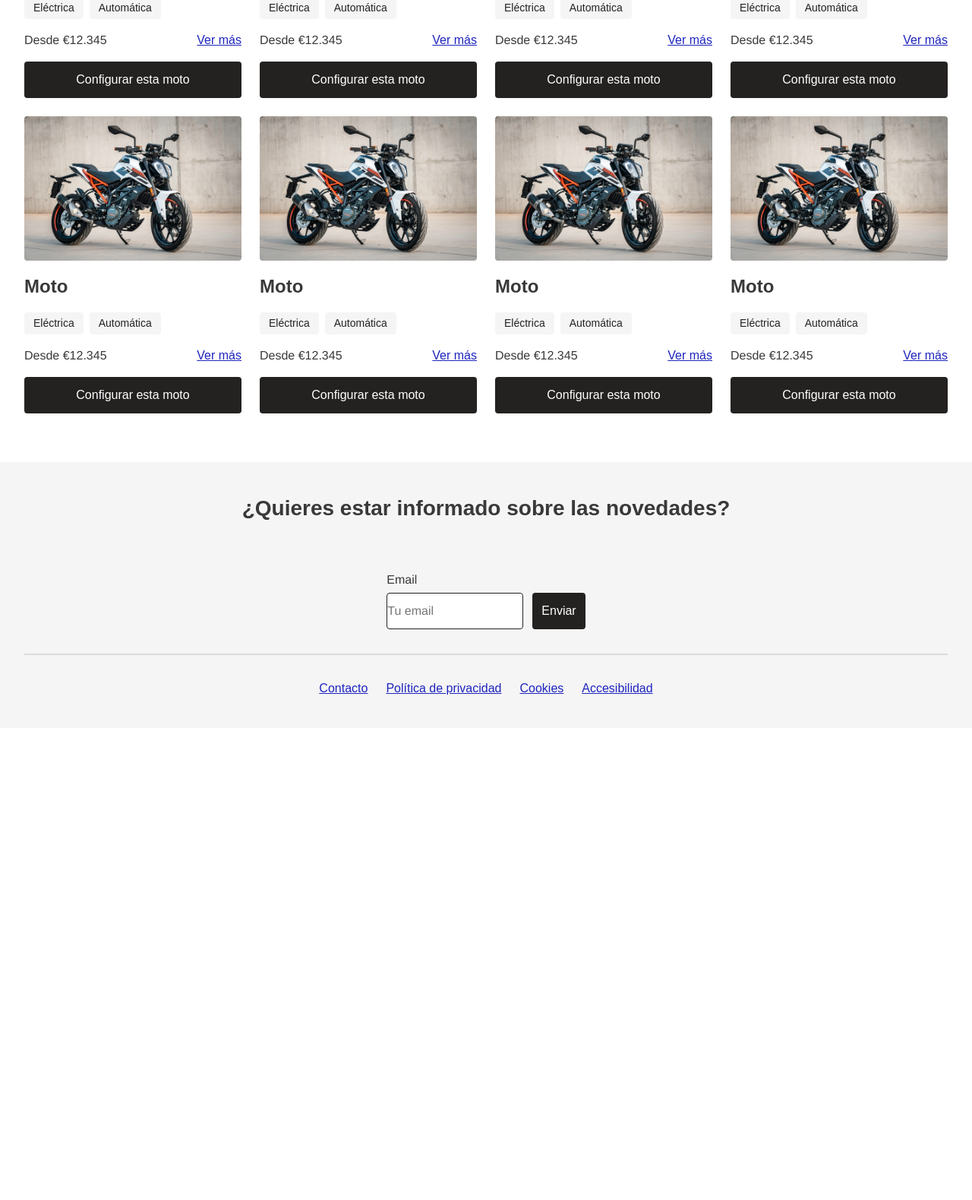
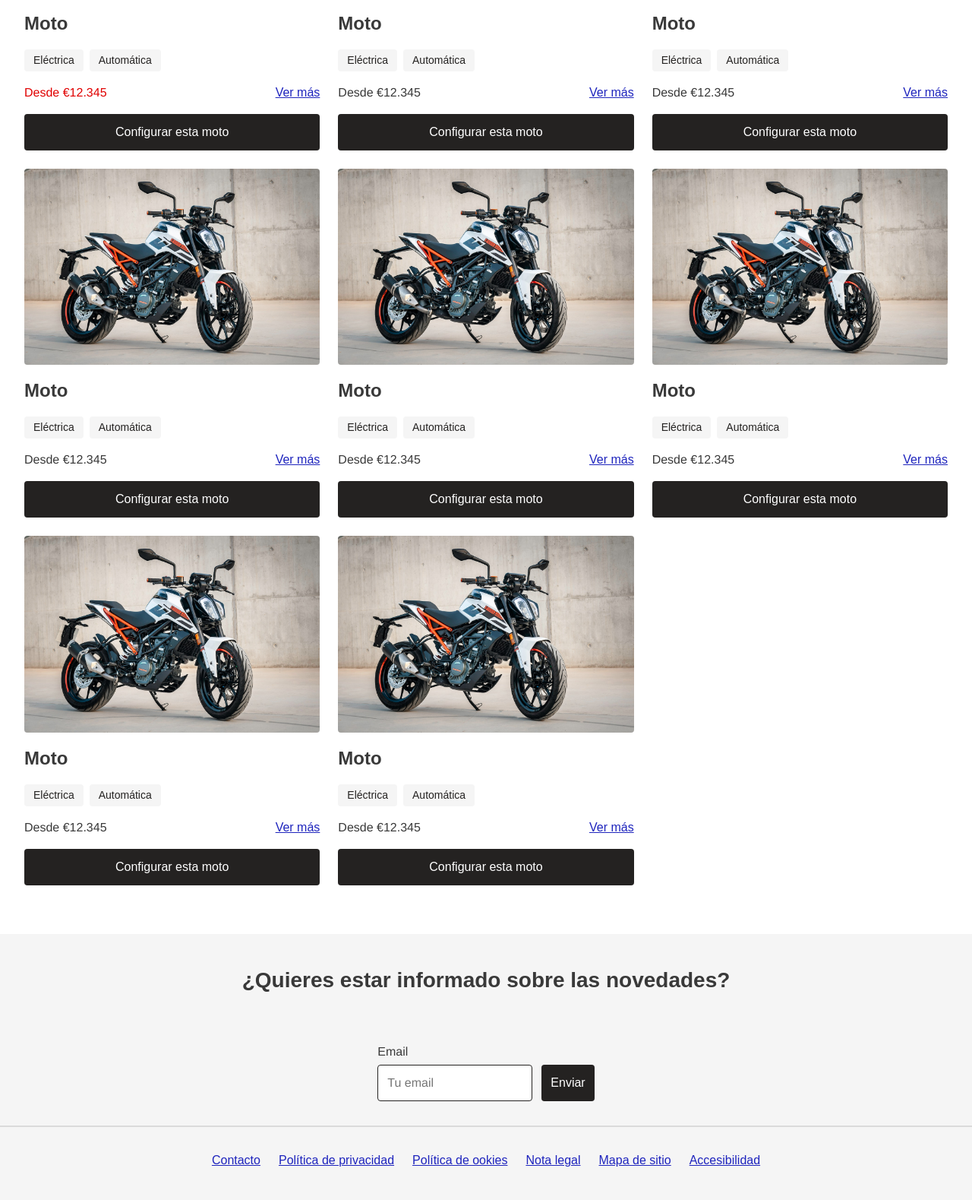
Before and after one commit to daniMartinezSoto/proyecto-web-motos, a plain HTML site: page src/index.html in a window 1280 px wide. Shown: the part 638-2217 px from the top of the page at 76% size. Before the commit the page ends 1596 px from the top, so only its background shows below. Drawn offline with Linux system fonts and the light colour scheme.

Commit message:
arreglos_3

```diff
--- a/src/index.html
+++ b/src/index.html
@@ -4,34 +4,33 @@
 <head>
   <meta charset="UTF-8">
   <meta name="viewport" content="width=device-width, initial-scale=1.0">
-  <title>Document</title>
+  <title>Catalogo de motos</title>
   <link rel="stylesheet" href="scss/app.css">
-
 </head>
 
 <body>
 
-  <nav class="navbar">
-    <div class="navbar__left">
-      <span class="icon icon--moto-logo navbar__icon"></span>
+  <header class="header">
+    <div class="header__left">
+      <button class="icon icon--moto-logo header__icon" aria-label="Logo"></button>
     </div>
 
-    <div class="navbar__right">
+    <div class="header__right">
       <button class="button button--filled">Ver todas las motos</button>
 
-      <div class="navbar__user">
+      <button class="header__user">
         <span class="icon icon--user"></span>
-        <button class="button">Usuario</button>
+        Usuario
+      </button>
+
+      <button class="icon icon--burguer-menu" aria-label="Menú"></button>
     </div>
-
-      <span class="icon icon--burguer-menu"></span>
-    </div>
-  </nav>
+  </header>
 
   <main>
 
-    <div class="all-motos">
-      <h1 class="title-h1 ">Todas las motos</h1>
+    <section class="all-motos">
+      <h1 class="title-h1">Todas las motos</h1>
 
       <div class="motos-chips">
         <span class="chip chip-filled">Eléctrica</span>
@@ -40,13 +39,9 @@
         <span class="chip">Diesel</span>
       </div>
 
-    </div>
-
-
       <h2 class="title-h2">8 resultados de motos eléctricas automáticas</h2>
 
-
-    <div class="cards-grid">
+      <div class="cards">
 
         <article class="card">
           <img class="card-image" src="assets/images/moto-1280.jpg" alt="Nombre de la moto">
@@ -56,7 +51,26 @@
           <div class="card-chips">
             <span class="chip chip--card">Eléctrica</span>
             <span class="chip chip--card">Automática</span>
+          </div>
 
+          <div class="card-footer">
+            <span class="price price--discount">Desde €12.345</span>
+            <a href="#" class="link">Ver más</a>
+          </div>
+
+          <button class="button button--filled card__configure">
+            Configurar esta moto
+          </button>
+        </article>
+
+        <article class="card">
+          <img class="card-image" src="assets/images/moto-1280.jpg" alt="Nombre de la moto">
+
+          <h3 class="title-h3">Moto</h3>
+
+          <div class="card-chips">
+            <span class="chip chip--card">Eléctrica</span>
+            <span class="chip chip--card">Automática</span>
           </div>
 
           <div class="card-footer">
@@ -77,7 +91,6 @@
           <div class="card-chips">
             <span class="chip chip--card">Eléctrica</span>
             <span class="chip chip--card">Automática</span>
-
           </div>
 
           <div class="card-footer">
@@ -98,7 +111,6 @@
           <div class="card-chips">
             <span class="chip chip--card">Eléctrica</span>
             <span class="chip chip--card">Automática</span>
-
           </div>
 
           <div class="card-footer">
@@ -119,7 +131,6 @@
           <div class="card-chips">
             <span class="chip chip--card">Eléctrica</span>
             <span class="chip chip--card">Automática</span>
-
           </div>
 
           <div class="card-footer">
@@ -140,7 +151,6 @@
           <div class="card-chips">
             <span class="chip chip--card">Eléctrica</span>
             <span class="chip chip--card">Automática</span>
-
           </div>
 
           <div class="card-footer">
@@ -161,7 +171,6 @@
           <div class="card-chips">
             <span class="chip chip--card">Eléctrica</span>
             <span class="chip chip--card">Automática</span>
-
           </div>
 
           <div class="card-footer">
@@ -182,28 +191,6 @@
           <div class="card-chips">
             <span class="chip chip--card">Eléctrica</span>
             <span class="chip chip--card">Automática</span>
-
-        </div>
-
-        <div class="card-footer">
-          <span class="price">Desde €12.345</span>
-          <a href="#" class="link">Ver más</a>
-        </div>
-
-        <button class="button button--filled card__configure">
-          Configurar esta moto
-        </button>
-      </article>
-
-      <article class="card">
-        <img class="card-image" src="assets/images/moto-1280.jpg" alt="Nombre de la moto">
-
-        <h3 class="title-h3">Moto</h3>
-
-        <div class="card-chips">
-          <span class="chip chip--card">Eléctrica</span>
-          <span class="chip chip--card">Automática</span>
-
           </div>
 
           <div class="card-footer">
@@ -217,42 +204,37 @@
         </article>
 
 
+      </div>
 
+    </section>
 
-    </div>
 
   </main>
 
   <footer class="footer">
-    <!-- Sección superior con h1 e input + botón -->
     <div class="footer__top">
-      <h1 class="title-h2">¿Quieres estar informado sobre las novedades?</h1>
+      <h2 class="title-h2">¿Quieres estar informado sobre las novedades?</h2>
 
-      <div class="input-label">
+      <form class="input-label">
         <label for="footer-email">Email</label>
         <div class="footer__subscribe">
-          <input class="input" type="email" placeholder="Tu email">
-          <button class="button button--filled">Enviar</button>
+          <input class="input" type="email" id="footer-email" placeholder="Tu email" required>
+          <button type="submit" class="button button--filled">Enviar</button>
         </div>
+      </form>
     </div>
-    </div>
-
-
-
 
     <hr class="footer__divider">
 
-    <!-- Sección links -->
-    <div class="footer__links">
+    <nav class="footer__links">
       <a class="link" href="#">Contacto</a>
       <a class="link" href="#">Política de privacidad</a>
-      <a class="link" href="#">Cookies</a>
+      <a class="link" href="#">Política de ookies</a>
+      <a class="link" href="#">Nota legal</a>
+      <a class="link" href="#">Mapa de sitio</a>
       <a class="link" href="#">Accesibilidad</a>
-    </div>
+    </nav>
   </footer>
-
-
-
 
 </body>
 
--- a/src/scss/05-molecules/_card.scss
+++ b/src/scss/05-molecules/_card.scss
@@ -2,7 +2,8 @@
   display: flex;
   flex-direction: column;
   gap: var(--spacing-16);
-  max-width: 400px;
+  width: 100%; // <-- ocupa toda la celda del grid
+  // max-width: 400px;
 }
 
 .card-image {
@@ -24,3 +25,7 @@
   width: 100%;
   justify-content: center;
 }
+
+.price--discount {
+  color: var(--color-red);
+}
--- a/src/scss/05-molecules/_input-label.scss
+++ b/src/scss/05-molecules/_input-label.scss
@@ -3,3 +3,11 @@
   flex-direction: column;
   gap: var(--spacing-8);
 }
+
+.input {
+  height: var(--input-and-btn-height);
+  gap: var(--spacing-8);
+  border-radius: var(--border-radius-4);
+  border: var(--border-width-1) solid var(--color-black);
+  padding: 0 var(--spacing-12);
+}
--- a/src/scss/app.scss
+++ b/src/scss/app.scss
@@ -9,8 +9,9 @@ main {
   padding: var(--spacing-64) var(--spacing-32);
 }
 
-//navbar
-.navbar {
+// header
+
+.header {
   display: flex;
   justify-content: space-between;
   align-items: center;
@@ -21,17 +22,17 @@ main {
   top: 0;
 }
 
-
-.navbar__right {
+.header__right {
   display: flex;
   align-items: center;
   gap: var(--spacing-12);
 }
 
-.navbar__icon {
+.header__icon {
   width: pxToRem(70px);
   height: pxToRem(70px);
 }
+
 
 //titulos
 
@@ -58,11 +59,11 @@ main {
 
 
 
-//FOOTER
+//footer
 
 .footer {
   width: 100%;
-  padding: var(--spacing-40) 32px;
+  padding: var(--spacing-40) var(--spacing-32);
   display: flex;
   flex-direction: column;
   gap: var(--spacing-32);
@@ -85,7 +86,7 @@ main {
   display: flex;
   gap: var(--spacing-12);
   width: 100%;
-  max-width: 480px;
+  max-width: pxToRem(480px);
 }
 
 .footer__subscribe .input {
@@ -95,21 +96,21 @@ main {
 .footer__divider {
   border: var(--border-width-1) solid var(--color-grey);
   opacity: 0.5;
+  margin-left: calc(-1 * var(--spacing-32));
+  margin-right: calc(-1 * var(--spacing-32));
 }
 
 .footer__links {
   display: flex;
   justify-content: center;
   gap: var(--spacing-24);
-  flex-wrap: wrap;
 }
 
 
-//CARD GRID
+//card grid
 
-.cards-grid {
+.cards{
   display: grid;
-  grid-template-columns: repeat(auto-fit, minmax(300px, 1fr));
+  grid-template-columns: repeat(auto-fit, minmax(pxToRem(300px), 1fr));
   gap: var(--spacing-24);
-  grid-template-columns: repeat(4, 1fr);
 }
```
Also changed, not shown: src/scss/app.css, 1 other file. Lines whose indentation alone changed are shown as unchanged.
